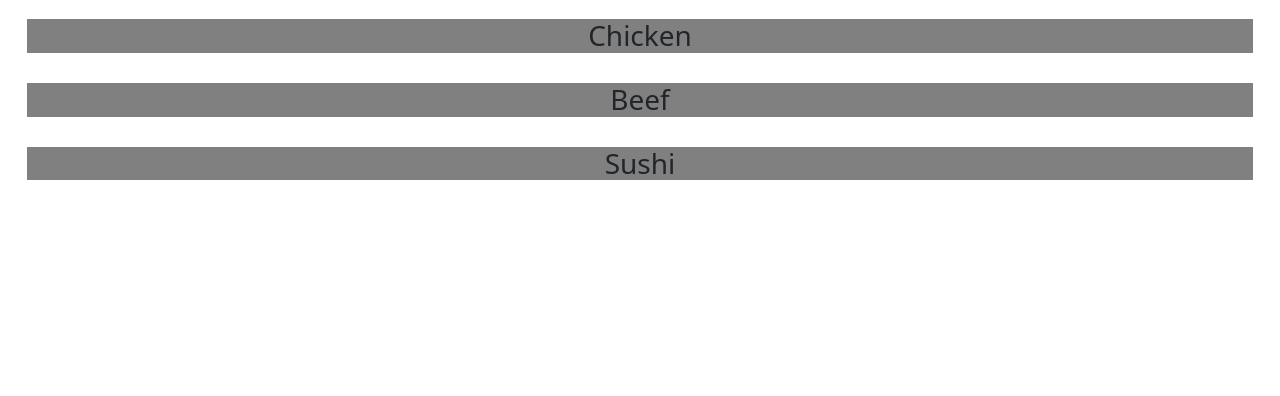
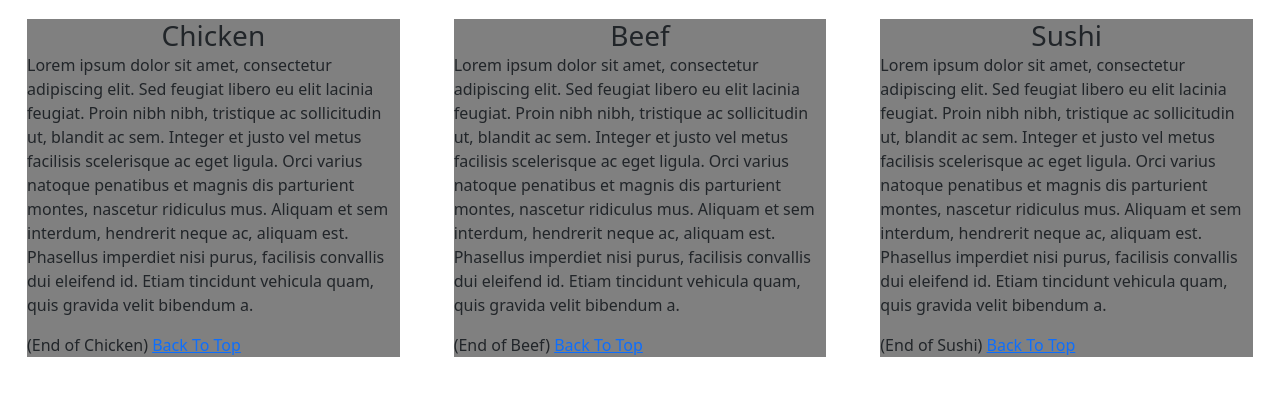
Before and after one commit to brishields/Responsive-Bootstrap-MenuPage, a plain HTML site: page index.html in a window 1280 px wide. Shown: the part 126-522 px from the top of the page. Drawn offline with nearby package versions, Linux system fonts and the light colour scheme.

Commit message:
Update index.html
Added bookmark links

```diff
--- a/index.html
+++ b/index.html
@@ -1,18 +1,19 @@
 <!DOCTYPE html>
 <html lang-en>
   <head>
-    <link rel="stylesheet" href="css/styles.css">
-    <!-- Latest compiled and minified CSS -->
+   <meta charset="utf-8">
+<!-- Latest compiled and minified CSS -->
     <link href="https://cdn.jsdelivr.net/npm/bootstrap@5.1.1/dist/css/bootstrap.min.css" rel="stylesheet">
 
 <!-- Latest compiled JavaScript -->
     <script src="https://cdn.jsdelivr.net/npm/bootstrap@5.1.1/dist/js/bootstrap.bundle.min.js"></script>
+    <link rel="stylesheet" href="css/styles.css">
     <meta name="viewport" content="width=device-width, initial-scale=1.0">
     <title>Responsive Menu</title>
   </head>
   <body>
     <header>
-      <nav class="navbar navbar-default">
+      <nav class="navbar navbar-default" id="top">
         <div class="container-fluid">
     <!-- Brand and toggle get grouped for better mobile display -->
           <a class="navbar-brand" href="#">
@@ -34,16 +35,40 @@
 
     <div class="container-fluid">
       <div class="row">
-        <div class=".col-xs-12 .col-sm-6 .col-md-4" id="chicken-tile">
-          <section><h3>Chicken</h3></section>
+        <div class="col-12 col-sm-6 col-md-4" id="chicken-tile">
+          <section>
+            <h3>Chicken</h3>
+            <P>
+          Lorem ipsum dolor sit amet, consectetur adipiscing elit. Sed feugiat libero eu elit lacinia feugiat. Proin nibh nibh, tristique ac sollicitudin ut, blandit ac sem. Integer et justo vel metus facilisis scelerisque ac eget ligula. Orci varius natoque penatibus et magnis dis parturient montes, nascetur ridiculus mus. Aliquam et sem interdum, hendrerit neque ac, aliquam est. Phasellus imperdiet nisi purus, facilisis convallis dui eleifend id. Etiam tincidunt vehicula quam, quis gravida velit bibendum a.
+          </P>
+            <span> (End of Chicken)
+              <a href="#top">Back To Top</a>
+            </span>
+          </section>
         </div><!--End Chicken-->
 
-        <div class=".col-xs-12 .col-sm-6 .col-md-4" id="beef-tile">
-          <section><h3>Beef</h3></section>
+        <div class="col-12 col-sm-6 col-md-4" id="beef-tile">
+               <section>
+            <h3>Beef</h3>
+            <P>
+          Lorem ipsum dolor sit amet, consectetur adipiscing elit. Sed feugiat libero eu elit lacinia feugiat. Proin nibh nibh, tristique ac sollicitudin ut, blandit ac sem. Integer et justo vel metus facilisis scelerisque ac eget ligula. Orci varius natoque penatibus et magnis dis parturient montes, nascetur ridiculus mus. Aliquam et sem interdum, hendrerit neque ac, aliquam est. Phasellus imperdiet nisi purus, facilisis convallis dui eleifend id. Etiam tincidunt vehicula quam, quis gravida velit bibendum a.
+          </P>
+            <span> (End of Beef)
+             <a href="#top">Back To Top</a>
+            </span>
+          </section>
         </div><!--End Beef-->
 
-        <div class=".col-xs-12 .col-sm-12 .col-md-4"id="sushi-tile">
-        <section><h3>Sushi</h3></section>
+        <div class="col-12 col-sm-12 col-md-4"id="sushi-tile">
+      <section>
+            <h3>Sushi</h3>
+            <P>
+          Lorem ipsum dolor sit amet, consectetur adipiscing elit. Sed feugiat libero eu elit lacinia feugiat. Proin nibh nibh, tristique ac sollicitudin ut, blandit ac sem. Integer et justo vel metus facilisis scelerisque ac eget ligula. Orci varius natoque penatibus et magnis dis parturient montes, nascetur ridiculus mus. Aliquam et sem interdum, hendrerit neque ac, aliquam est. Phasellus imperdiet nisi purus, facilisis convallis dui eleifend id. Etiam tincidunt vehicula quam, quis gravida velit bibendum a.
+          </P>
+            <span> (End of Sushi)
+              <a href="#top">Back To Top</a>
+            </span>
+          </section>
         </div><!--End Sushi-->
 
       </div> <!--End Row-->
```
